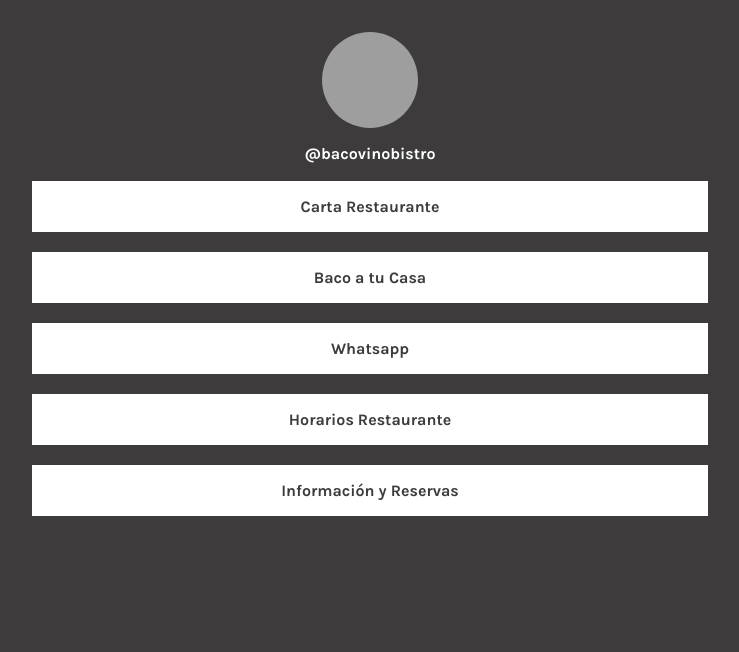
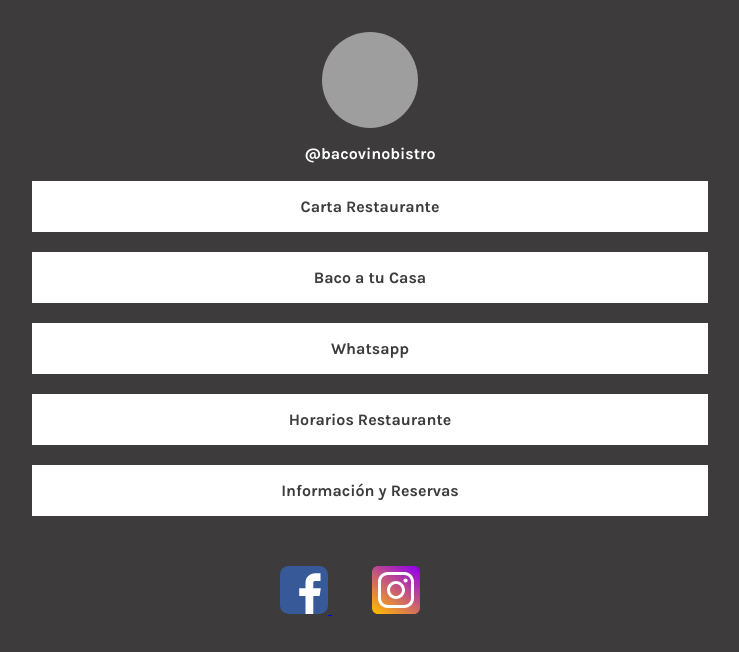
Before and after one commit to durbonca/linktree-baco, a plain HTML site: page index.html in a window 1280 px wide. Shown: the whole page, without its empty margins (270-1009 px from the left). Drawn offline with Linux system fonts and the light colour scheme; grey boxes are pictures that could not be loaded.

Commit message:
adding social links

```diff
--- a/index.html
+++ b/index.html
@@ -45,7 +45,18 @@
             </div>
             <a href="tel:222314444" id="" class="link button">Información y Reservas</a>
         </div>
+
+        <div class="social">
+            <a class="social__link" href="https://www.facebook.com/Baco-494016037403309">
+                <svg style="height: 3rem;" data-name="1-facebook" id="_1-facebook" viewBox="0 0 64 64" xmlns="http://www.w3.org/2000/svg"><defs><style>.cls-1{fill:#385997;}.cls-2{fill:#fff;}</style></defs><title/><rect class="cls-1" height="64" rx="11.2" ry="11.2" width="64"/><path class="cls-2" d="M54.4,29.6h-10V22c0-1.86,2.14-2,2.8-2H54V9.6H47.2C39.67,9.6,34,14.93,34,22v7.6H25.6V40H34V64H44.4V40h8.4Z"/></svg>
+            </a>
+            <a class="social__link" href="https://www.instagram.com/bacovinobistro/">
+                <svg style="height: 3rem;" enable-background="new 0 0 128 128" height="128px" id="Layer_1" version="1.1" viewBox="0 0 128 128" width="128px" xml:space="preserve" xmlns="http://www.w3.org/2000/svg" xmlns:xlink="http://www.w3.org/1999/xlink"><linearGradient gradientTransform="matrix(1 0 0 -1 594 633)" gradientUnits="userSpaceOnUse" id="SVGID_1_" x1="-577.5122" x2="-482.4879" y1="501.1455" y2="636.8544"><stop offset="0" style="stop-color:#FFB900"/><stop offset="1" style="stop-color:#9100EB"/></linearGradient><path d="M128,112c0,8.8-7.2,16-16,16H16c-8.8,0-16-7.2-16-16V16C0,7.2,7.2,0,16,0h96c8.8,0,16,7.2,16,16V112z  " fill="url(#SVGID_1_)"/><g><g><path d="M86,112H42c-14.336,0-26-11.663-26-26V42c0-14.336,11.664-26,26-26h44c14.337,0,26,11.664,26,26v44    C112,100.337,100.337,112,86,112z M42,24c-9.925,0-18,8.075-18,18v44c0,9.925,8.075,18,18,18h44c9.925,0,18-8.075,18-18V42    c0-9.925-8.075-18-18-18H42z" fill="#FFFFFF"/></g><g><path d="M64,88c-13.234,0-24-10.767-24-24c0-13.234,10.766-24,24-24c13.233,0,24,10.766,24,24    C88,77.233,77.233,88,64,88z M64,48c-8.822,0-16,7.178-16,16s7.178,16,16,16s16-7.178,16-16S72.822,48,64,48z" fill="#FFFFFF"/></g><g><circle cx="89.5" cy="38.5" fill="#FFFFFF" r="5.5"/></g></g></svg>
+            </a>
+        </div>
     </div>
+
+
     <script src="script.js"></script>
 </body>
 
--- a/style.css
+++ b/style.css
@@ -104,3 +104,7 @@ html {
     height: auto;
     opacity: 1;
 }
+
+.social {
+    margin-top: 2rem;
+}
```
